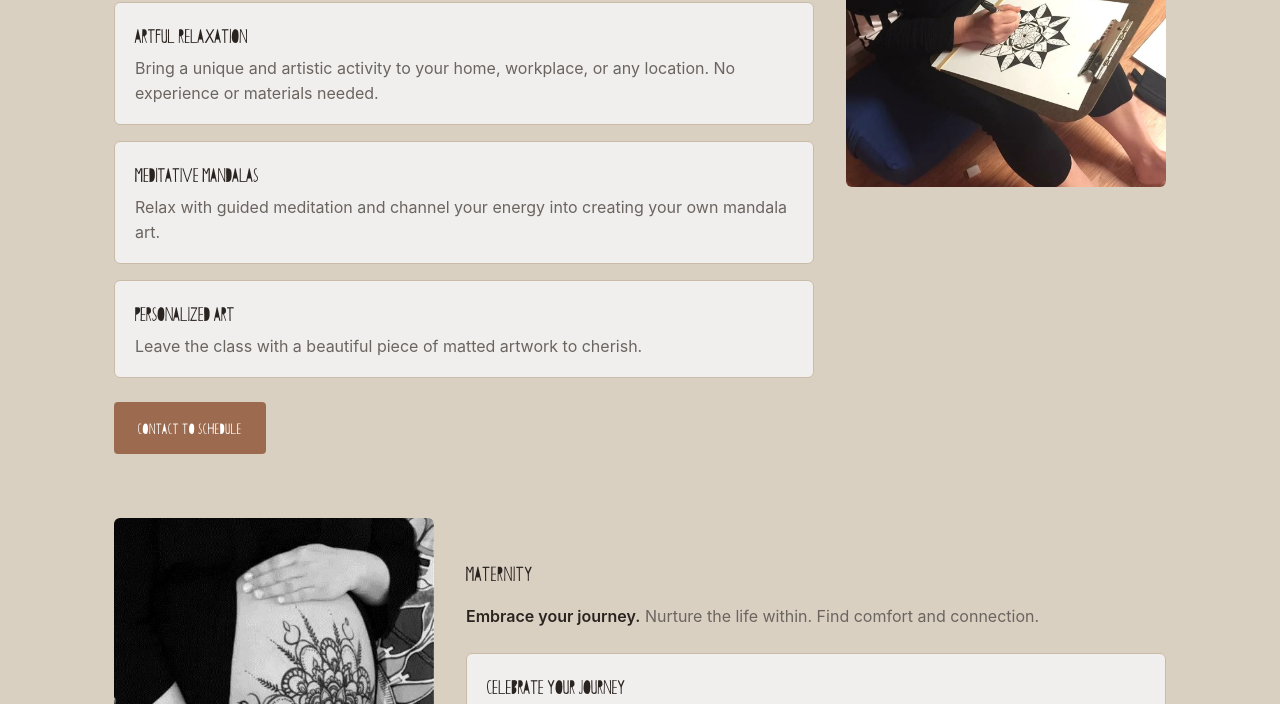
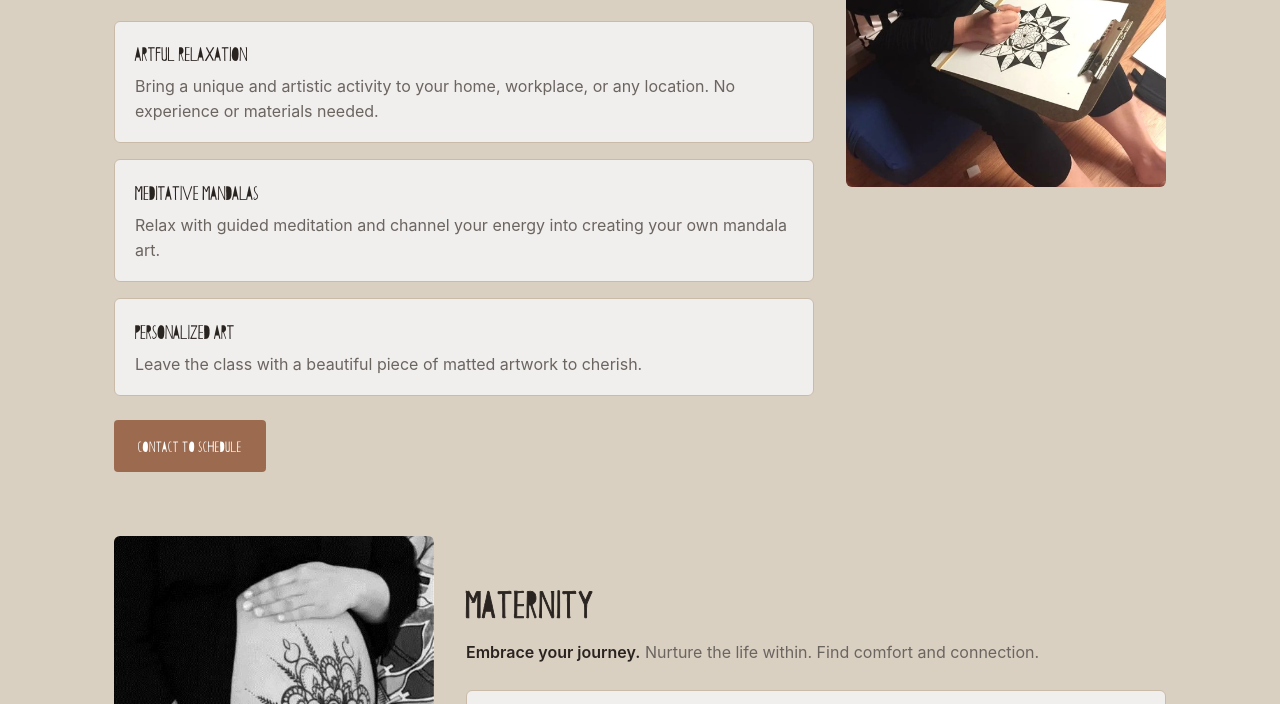
Before and after one commit to swellsnj/racheljmarko-com, a plain HTML site: page mandalas/index.html in a window 1280 px wide. Shown: the part 659-1363 px from the top of the page. Drawn offline with Linux system fonts and the light colour scheme; a web font is replaced by a local one.

Commit message:
Make mandala page section headings larger and bolder
Add styles for section headings with text stroke effect.

```diff
--- a/assets/css/mandalas.css
+++ b/assets/css/mandalas.css
@@ -166,3 +166,13 @@
 
 .mm-thanks h3 { font-size: 1.4rem; }
 #contact .contact-form button { font-size: 1.1rem; }
+
+/* Section headings: larger and heavier. Papercutting has one weight,
+   so a thin same-color outline gives it a bold look instead of faux-bold. */
+.mm-section h2,
+.mm-quote h2 {
+  font-size: clamp(2.1rem, 4.5vw, 2.8rem);
+  letter-spacing: 0.03em;
+  -webkit-text-stroke: 0.9px currentColor;
+  margin-bottom: 0.75rem;
+}
```
